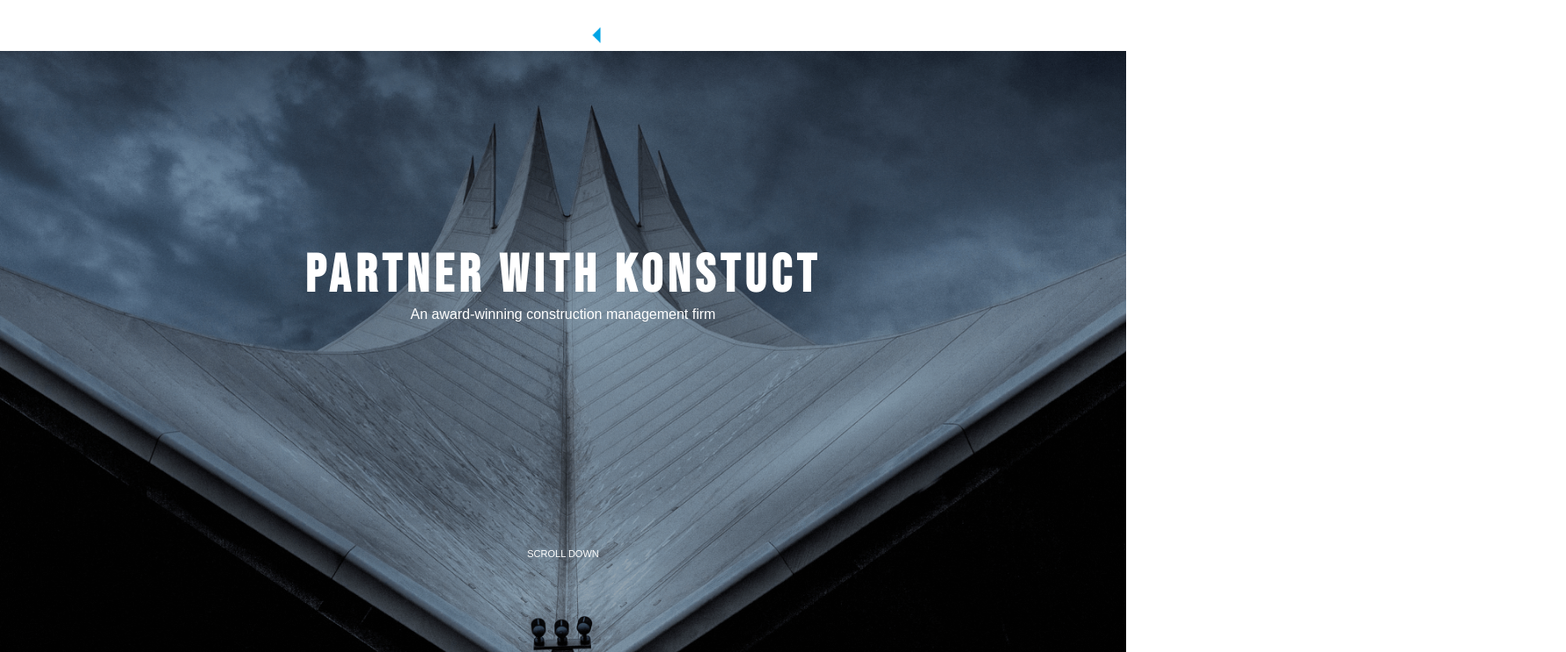
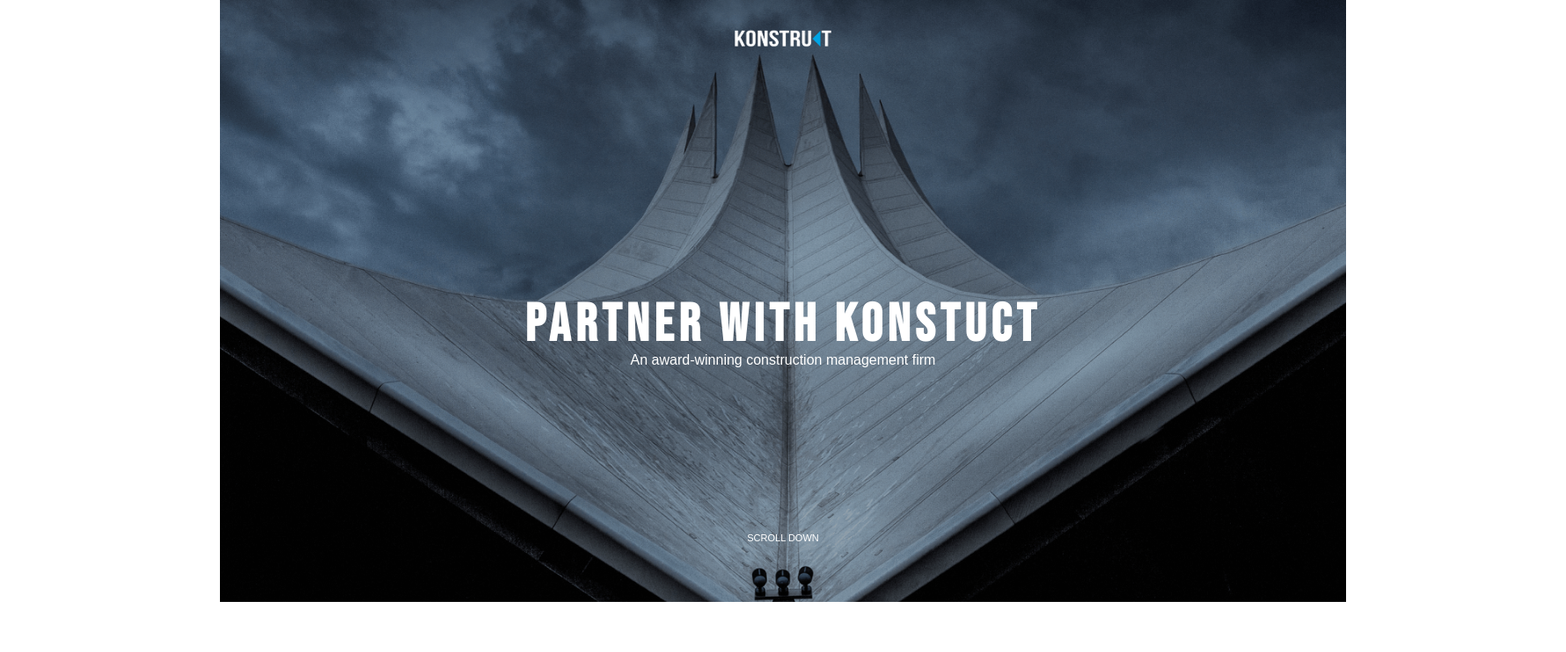
Before and after one commit to AlexeyFahrutdinov/learn_project_1, a plain HTML site: page index.html in a window 1280 px wide. Shown: the top 742 px of the page at 88% size, 1780 px wide, since content can reach past the window. Drawn offline with nearby package versions, Linux system fonts and the light colour scheme.

Commit message:
update_first_screen

```diff
--- a/index.html
+++ b/index.html
@@ -13,7 +13,7 @@
 </head>
 
 <body>
-
+<div class="container">
     <!--Первый экран-->
     <section class="first-screen">
         <div class="top">
@@ -28,9 +28,9 @@
         </div>
 
     </section>
+</div>
+<!--
 
-
-    <!--Блок OUR STORY-->
     <section class="story">
         <div class="container">
             <h2 class="title_h2">Our story</h2>
@@ -61,7 +61,7 @@
     </section>
 
 
-    <!--Блок OUR CAPABILITIES  -->
+
 
     <section class="oc">
         <div class="oc-inner">
@@ -101,7 +101,7 @@
 
 
     <div class="footer">
-        <!--Блок в футере с картинкой и призывом-->
+
         <section class="cta-footer">
             <div class="fa-inner">
                 <h2 class="cf-h2">Want to build <br> something amazing?</h2>
@@ -175,7 +175,7 @@
             <p class="footer-menu">© 2017 Konstruct Inc. Designed by Jane Kathryn Teo</p>
         </section>
     </div>
-
+    -->
 
 
 
--- a/style/main.css
+++ b/style/main.css
@@ -22,50 +22,57 @@ body {
     color: #48555B;
 }
 
-/* Было в курсе но не понятно зачем
 .container {
     width: 100%;
     max-width: 1440px;
     margin: 0 auto;
     padding: 0 250px;
 }
-*/
 
 /*Первый экран*/
 
 .top {
     background-image: url(../img/bg.png);
     background-repeat: no-repeat;
-    width: 100%;
-    max-width: 1440px;
-    height: 769px;
-    margin: 0 auto;
-    text-align: center;
-    padding-top: 30px;
-    background-size: contain;
-    background-position: center center;
+    background-size: cover;
+    height: 0;
+    padding-top: 53.5%;
+    position: relative;
+
 }
 
 .fs-img {
+    position: absolute;
+    top: 5%;
+    left: 0;
+    right: 0;
+    margin: 0 auto;
     max-width: 110px;
     width: 100%;
     height: 20px;
 }
 
+.fs-text-center {
+    position:absolute;
+    top: 46%;
+    width: 100%;
+    margin: 0 auto;
+    text-align: center;
+}
+
 h1 {
+margin-bottom: 0;
     font-family: 'Bebas Neue', cursive;
     color: #FFFFFF;
     font-size: 60px;
     letter-spacing: 6px;
-    line-height: 10px;
-    margin-bottom: 30px;
+    line-height: 50%;
 }
 
-.fs-text-center {
-    margin-top: 20%;
-}
+
 
 .fs-h3 {
+
     font-family: sans-serif;
     font-size: 16px;
     color: #ffffff;
@@ -75,11 +82,16 @@ h1 {
 }
 
 .fs-p {
+    display: block;
+    position: absolute;
     font-family: sans-serif;
     font-size: 11px;
     color: #ffffff;
     text-transform: uppercase;
-    margin-top: 20%;
+    bottom: 8%;
+    width: 100%;
+    text-align: center;
+
 }
 
 
```
